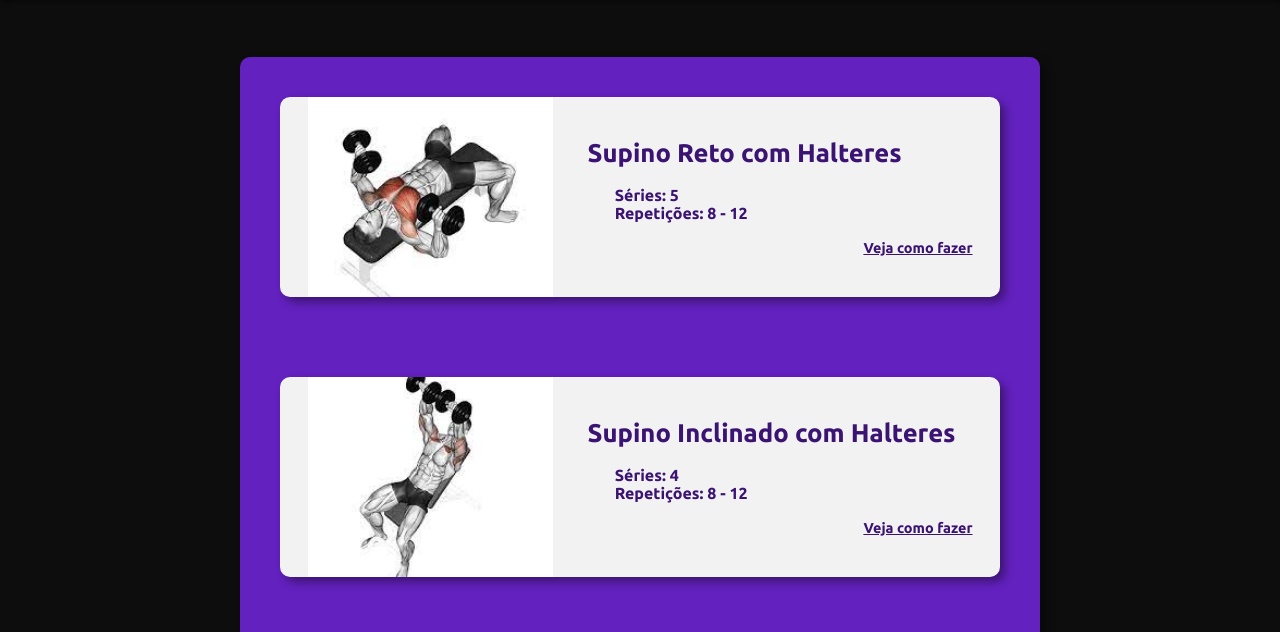
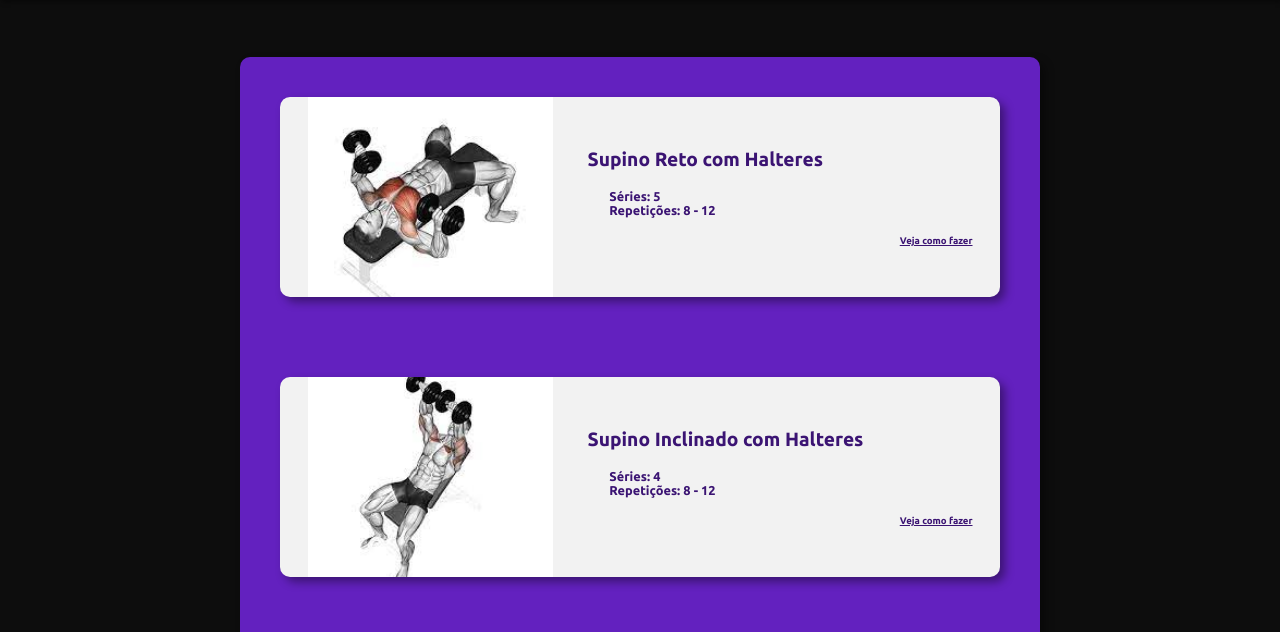
Before and after one commit to MikaelLorran/rotina-de-treinos, a plain HTML site: page index.html in a window 1280 px wide. Shown: the part 156-788 px from the top of the page. Drawn offline with Linux system fonts and the light colour scheme; a script that the page names is missing.

Commit message:
Correções CSS
Alteração no tamanho dos textos

```diff
--- a/style.css
+++ b/style.css
@@ -58,7 +58,7 @@ nav ul{
 
 nav a{
     text-decoration: none;
-    color: none;
+    color: var(--cor2);
 }
 
 nav li{
@@ -139,20 +139,20 @@ div.texto{
 }
 
 article h2{
-    font-size: 1.6em;
+    font-size: 1.2em;
     color: var(--cor2);
 }
 
 article p{
     text-indent: 3ch;
     font-weight: bold;
-    font-size: 1em;
+    font-size: 0.8em;
     color: var(--cor2);
 }
 
 article a{
     text-align: right;
-    font-size: 0.9em;
+    font-size: 0.6em;
     color: var(--cor2);
 }
 
```
